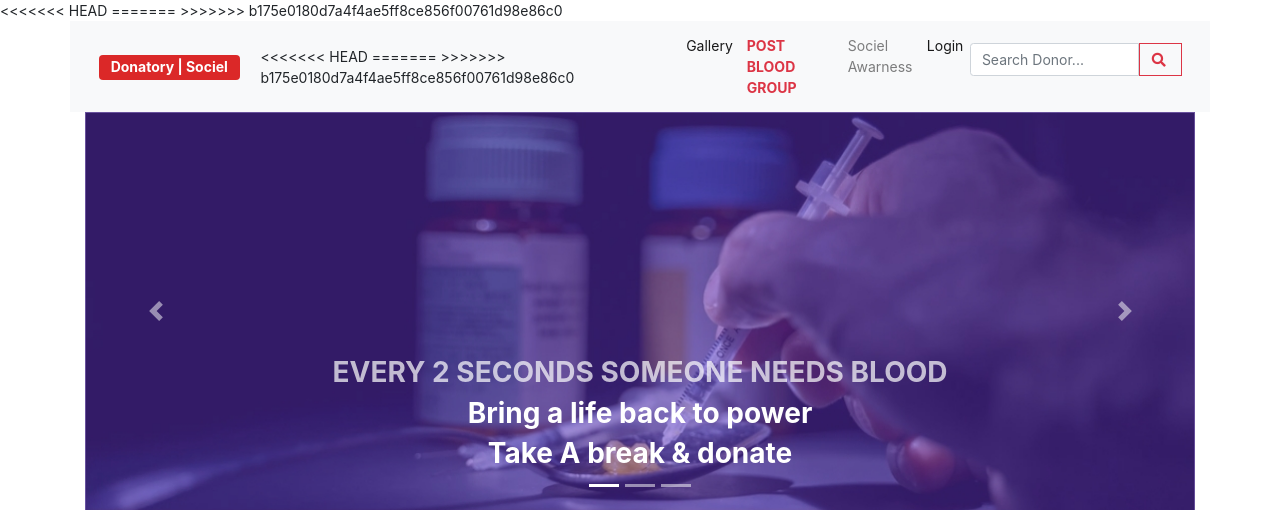
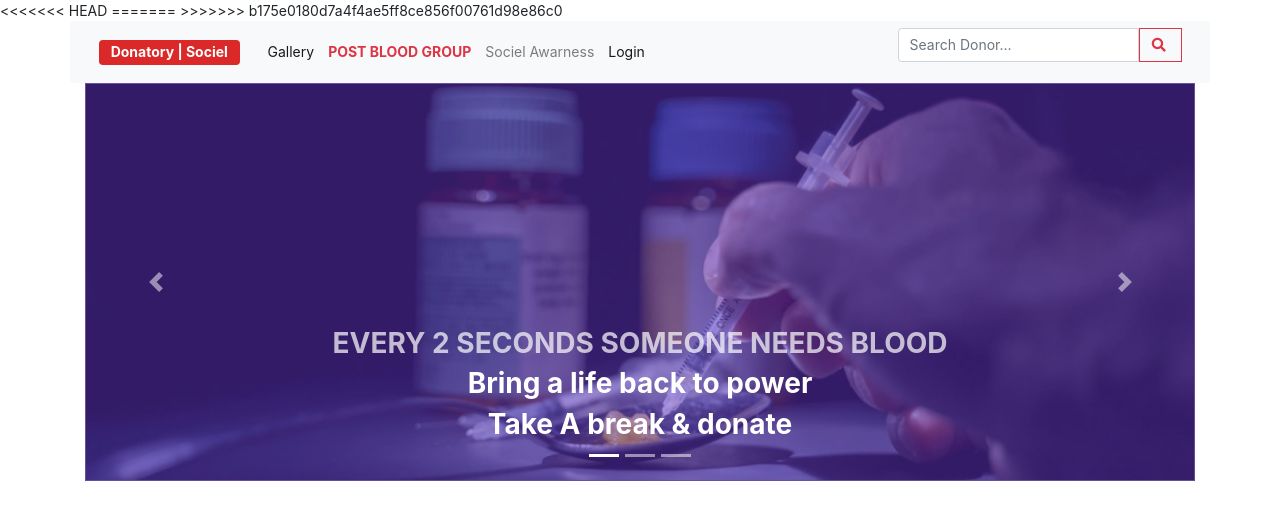
Before and after one commit to mohammadfayaj/Django-Donatory, a Django app: page / in a window 1280 px wide. Shown: the top 510 px of the page. Run offline with Django 3.2, Linux system fonts and the light colour scheme; data comes from the database, SQL or seed files in the repository; some libraries are stand-ins or nearby versions.

Commit message:
Update navbar.html

```diff
--- a/templates/donatory/navbar.html
+++ b/templates/donatory/navbar.html
@@ -3,10 +3,6 @@
 <nav class="navbar navbar-expand-lg navbar-light bg-light container">
     <div class="container-fluid">
         <a class="navbar-brand" href="#"><span class='ui horizontal label red' style='font-size:1rem;'>Donatory | Sociel</span></a>
-<<<<<<< HEAD
-
-=======
->>>>>>> b175e0180d7a4f4ae5ff8ce856f00761d98e86c0
       <button class="navbar-toggler" type="button" data-toggle="collapse" data-target="#navbarSupportedContent" aria-controls="navbarSupportedContent" aria-expanded="false" aria-label="Toggle navigation">
         <span class="navbar-toggler-icon"></span>
       </button>
```
